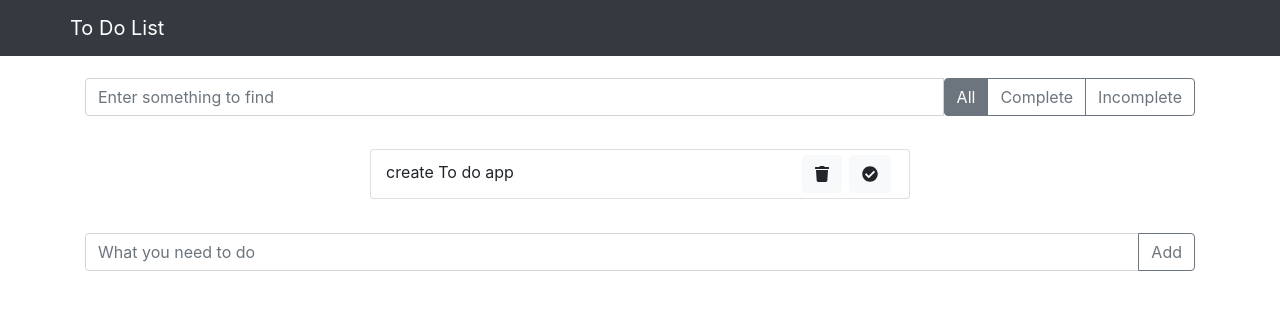
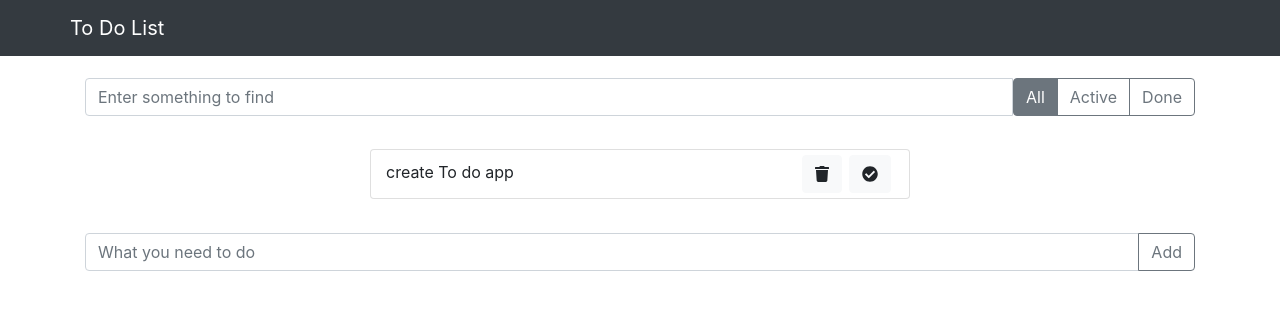
Before and after one commit to MitskevichVS/To-do-react, a React (Create React App) app: page / in a window 1280 px wide. Shown: the top 310 px of the page. Built offline with nearby package versions, Linux system fonts and the light colour scheme.

Commit message:
feat: add filter buttons

```diff
--- a/src/components/App/App.js
+++ b/src/components/App/App.js
@@ -15,7 +15,25 @@ class App extends React.Component {
     this.state = {
       todos: [{ value: 'create To do app', done: false, id: 1 }],
       searchText: '',
+      filter: '',
     };
+  }
+
+  setFilterTerm = (filterTerm) => {
+    this.setState({ filter: filterTerm });
+  }
+
+  filterItems = (items, term) => {
+    switch (term) {
+      case 'All':
+        return items;
+      case 'Active':
+        return items.filter((item) => item.done === false);
+      case 'Done':
+        return items.filter((item) => item.done === true);
+      default:
+        return items;
+    }
   }
 
   setSearchText = (text) => {
@@ -71,13 +89,13 @@ class App extends React.Component {
   }
 
   render() {
-    const { todos, searchText } = this.state;
+    const { todos, searchText, filter } = this.state;
 
-    const searcheItems = this.findItems(todos, searchText);
+    const searcheItems = this.filterItems(this.findItems(todos, searchText), filter);
     return (
       <>
         <Header />
-        <SearchPanel getSearchText={this.setSearchText} />
+        <SearchPanel getSearchText={this.setSearchText} setFilterTerm={this.setFilterTerm} />
         { todos.length === 0 ? <Stub />
           : (
             <List
--- a/src/components/search/search.js
+++ b/src/components/search/search.js
@@ -1,6 +1,7 @@
 import React from 'react';
 import InputGroup from 'react-bootstrap/InputGroup';
 import FormControl from 'react-bootstrap/FormControl';
+import ButtonToolbar from 'react-bootstrap/ButtonToolbar';
 import ToggleButtonGroup from 'react-bootstrap/ToggleButtonGroup';
 import ToggleButton from 'react-bootstrap/ToggleButton';
 import Container from 'react-bootstrap/Container';
@@ -13,6 +14,7 @@ class SearchPanel extends React.Component {
     super(props);
     this.state = {
       text: '',
+      filterTerm: 'All',
     };
   }
 
@@ -23,8 +25,14 @@ class SearchPanel extends React.Component {
     getSearchText(receivedText);
   }
 
+  filterItems = (event) => {
+    const { setFilterTerm } = this.props;
+    this.setState({ filterTerm: event });
+    setFilterTerm(event);
+  }
+
   render() {
-    const { text } = this.state;
+    const { text, filterTerm } = this.state;
     return (
       <Container>
         <InputGroup className="searchGroup">
@@ -33,11 +41,13 @@ class SearchPanel extends React.Component {
             onChange={this.searchItems}
             value={text}
           />
-          <ToggleButtonGroup type="radio" name="options" defaultValue="All">
-            <ToggleButton variant="outline-secondary" value="All">All</ToggleButton>
-            <ToggleButton variant="outline-secondary" value="Complete">Complete</ToggleButton>
-            <ToggleButton variant="outline-secondary" value="Incomplete">Incomplete</ToggleButton>
-          </ToggleButtonGroup>
+          <ButtonToolbar>
+            <ToggleButtonGroup name="filter" type="radio" onChange={this.filterItems} value={filterTerm}>
+              <ToggleButton value="All" variant="outline-secondary">All</ToggleButton>
+              <ToggleButton value="Active" variant="outline-secondary">Active</ToggleButton>
+              <ToggleButton value="Done" variant="outline-secondary">Done</ToggleButton>
+            </ToggleButtonGroup>
+          </ButtonToolbar>
         </InputGroup>
       </Container>
     );
@@ -46,6 +56,7 @@ class SearchPanel extends React.Component {
 
 SearchPanel.propTypes = {
   getSearchText: PropTypes.func.isRequired,
+  setFilterTerm: PropTypes.func.isRequired,
 };
 
 export default SearchPanel;
```
